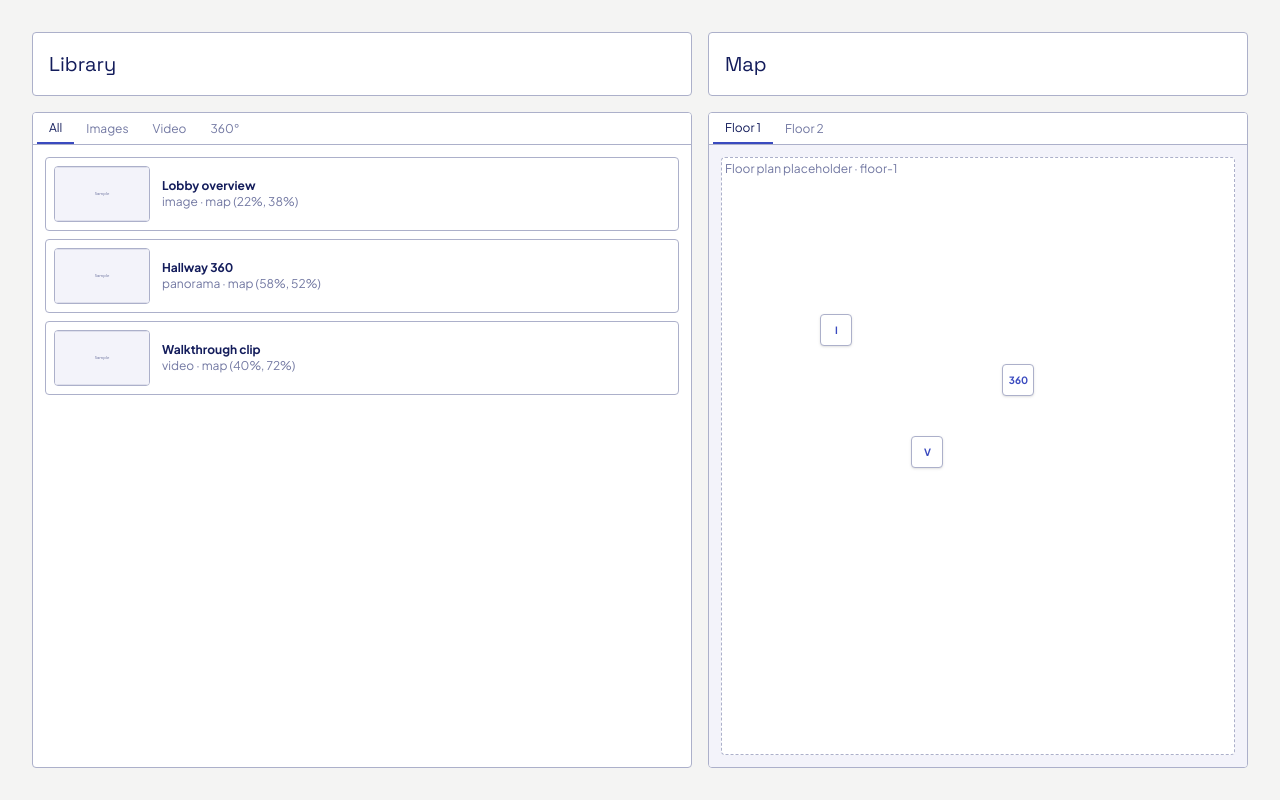
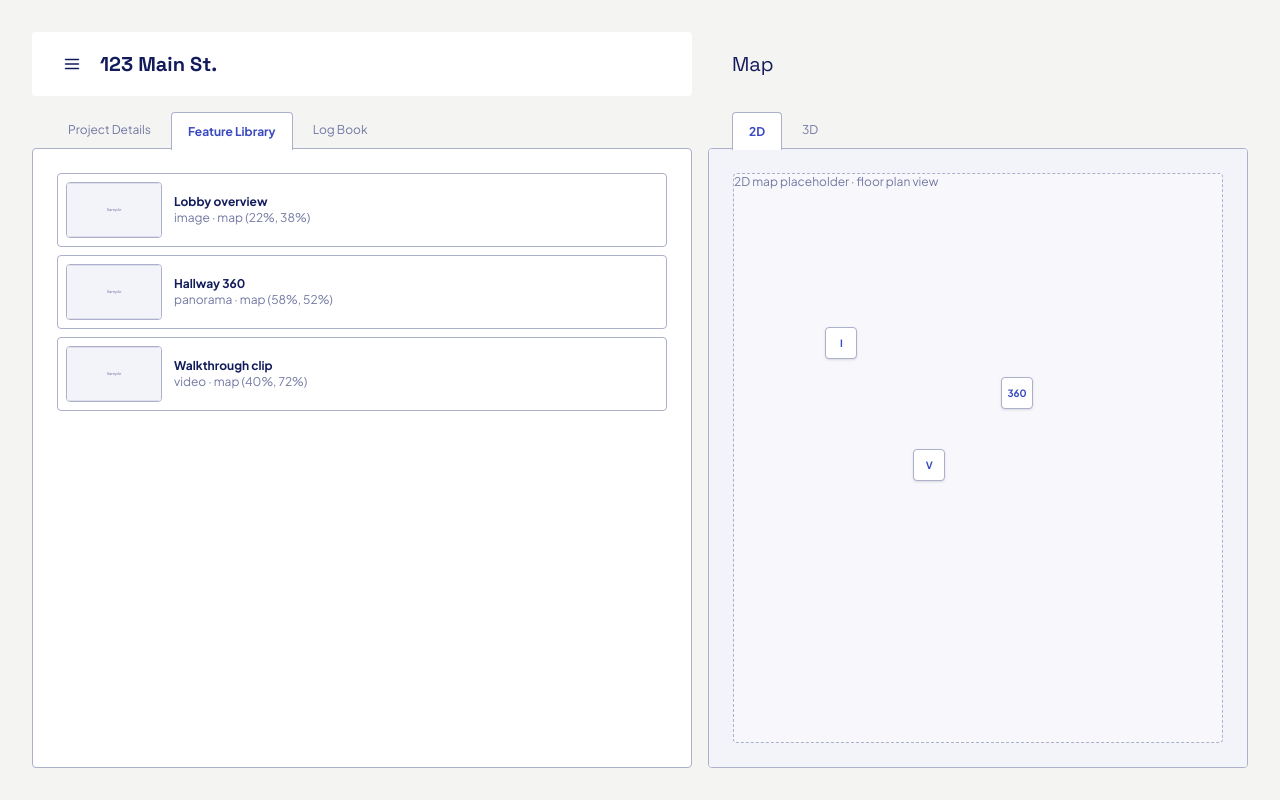
Before and after one commit to eptrszkwcz/260419_ocumap-R, a React (Vite) app: page / in a window 1280 px wide. Built offline with nearby package versions, Linux system fonts and the light colour scheme.

Commit message:
updates to feature library and main nav

```diff
--- a/src/components/Panel.tsx
+++ b/src/components/Panel.tsx
@@ -5,7 +5,7 @@ type PanelProps = HTMLAttributes<HTMLDivElement>
 export function Panel({ className = '', children, ...rest }: PanelProps) {
   return (
     <div
-      className={`rounded-panel border border-stroke bg-panel ${className}`.trim()}
+      className={`ocu-panel-surface border border-stroke bg-panel ${className}`.trim()}
       {...rest}
     >
       {children}
--- a/src/components/PanelTabRow.tsx
+++ b/src/components/PanelTabRow.tsx
@@ -17,21 +17,31 @@ export function PanelTabRow({
     <div
       role="tablist"
       aria-label={ariaLabel}
-      className="flex h-tab-row shrink-0 items-stretch border-b border-stroke bg-panel px-1"
+      className="flex min-h-tab-row shrink-0 items-end gap-2 overflow-visible bg-page px-panel-padding"
     >
       {tabs.map((tab) => {
         const selected = tab.id === activeId
+        if (selected) {
+          return (
+            <button
+              key={tab.id}
+              type="button"
+              role="tab"
+              aria-selected
+              className="ocu-tab-active-surface ocu-tab-active-overlap relative z-10 box-border flex min-w-0 shrink-0 items-center border border-stroke border-b-0 bg-panel px-4 font-sans text-standard font-bold text-fg-highlight shadow-none transition-colors focus-visible:outline-none focus-visible:ring-2 focus-visible:ring-fg-highlight/35"
+              onClick={() => onSelect(tab.id)}
+            >
+              {tab.label}
+            </button>
+          )
+        }
         return (
           <button
             key={tab.id}
             type="button"
             role="tab"
-            aria-selected={selected}
-            className={`font-sans text-standard px-3 transition-colors ${
-              selected
-                ? 'border-b-2 border-fg-highlight text-fg'
-                : 'text-fg-muted hover:text-fg'
-            }`}
+            aria-selected={false}
+            className="box-border flex h-tab-row min-w-0 shrink-0 items-center px-3 font-sans text-standard text-fg-muted transition-colors hover:text-fg focus-visible:outline-none focus-visible:ring-2 focus-visible:ring-fg-highlight/35"
             onClick={() => onSelect(tab.id)}
           >
             {tab.label}
--- /dev/null
+++ b/src/components/TabPanelBody.tsx
@@ -0,0 +1,20 @@
+import type { HTMLAttributes } from 'react'
+
+/**
+ * White main panel below folder-style tabs; uses full panel radius (4px). The active
+ * tab overlaps the top border with a square bottom edge.
+ */
+export function TabPanelBody({
+  className = '',
+  children,
+  ...rest
+}: HTMLAttributes<HTMLDivElement>) {
+  return (
+    <div
+      className={`ocu-tab-panel-body relative z-0 flex min-h-0 flex-1 flex-col overflow-hidden border border-stroke bg-panel ${className}`.trim()}
+      {...rest}
+    >
+      {children}
+    </div>
+  )
+}
--- a/src/index.css
+++ b/src/index.css
@@ -22,12 +22,42 @@
 
   --spacing-page: 32px;
   --spacing-panel: 16px;
+  --spacing-panel-padding: 24px;
 
   --height-header: 64px;
-  --height-tab-row: 32px;
+  --height-tab-row: 36px;
   --height-button: 32px;
   --height-badge: 20px;
   --size-icon-button: 32px;
+}
+
+@layer components {
+  /** Full 4px rounding for header cards and similar surfaces */
+  .ocu-panel-surface {
+    border-radius: var(--radius-panel);
+  }
+
+  /** Main body under folder tabs: full 4px rounding (top + bottom corners) */
+  .ocu-tab-panel-body {
+    border-radius: var(--radius-panel);
+  }
+
+  /** Selected tab: rounded top only; bottom edge stays square where it meets the panel */
+  .ocu-tab-active-surface {
+    border-top-left-radius: var(--radius-panel);
+    border-top-right-radius: var(--radius-panel);
+    border-bottom-left-radius: 0;
+    border-bottom-right-radius: 0;
+  }
+
+  /**
+   * Pull the panel up and extend the tab downward so panel `border-top` is covered
+   * by tab background (no visible seam between tab and body).
+   */
+  .ocu-tab-active-overlap {
+    height: calc(var(--height-tab-row) + 2px);
+    margin-bottom: -2px;
+  }
 }
 
 @layer base {
--- a/src/panels/library/LibraryColumn.tsx
+++ b/src/panels/library/LibraryColumn.tsx
@@ -1,34 +1,35 @@
 import { useState } from 'react'
 
-import { Panel } from '@/components/Panel'
 import { PanelTabRow, type TabItem } from '@/components/PanelTabRow'
+import { TabPanelBody } from '@/components/TabPanelBody'
 
 import { LibraryContent } from '@/panels/library/LibraryContent'
 import { LibraryHeader } from '@/panels/library/LibraryHeader'
 
 const libraryTabs: TabItem[] = [
-  { id: 'all', label: 'All' },
-  { id: 'images', label: 'Images' },
-  { id: 'video', label: 'Video' },
-  { id: 'panorama', label: '360°' },
+  { id: 'project-details', label: 'Project Details' },
+  { id: 'feature-library', label: 'Feature Library' },
+  { id: 'log-book', label: 'Log Book' },
 ]
 
 export function LibraryColumn() {
-  const [tab, setTab] = useState(libraryTabs[0]!.id)
+  const [tab, setTab] = useState('feature-library')
 
   return (
     <div className="flex min-h-0 min-w-0 flex-col">
       <LibraryHeader />
       <div className="h-4 shrink-0" aria-hidden />
-      <Panel className="flex min-h-0 flex-1 flex-col overflow-hidden p-0">
+      <div className="flex min-h-0 flex-1 flex-col">
         <PanelTabRow
           tabs={libraryTabs}
           activeId={tab}
           onSelect={setTab}
           aria-label="Library sections"
         />
-        <LibraryContent activeTabId={tab} />
-      </Panel>
+        <TabPanelBody>
+          <LibraryContent activeTabId={tab} />
+        </TabPanelBody>
+      </div>
     </div>
   )
 }
--- a/src/panels/library/LibraryContent.tsx
+++ b/src/panels/library/LibraryContent.tsx
@@ -1,24 +1,35 @@
-import { sampleAssets, type AssetKind } from '@/data/sampleAssets'
-
-const libraryTabFilters: Record<string, (k: AssetKind) => boolean> = {
-  all: () => true,
-  images: (k) => k === 'image',
-  video: (k) => k === 'video',
-  panorama: (k) => k === 'panorama',
-}
+import { sampleAssets } from '@/data/sampleAssets'
 
 type LibraryContentProps = {
   activeTabId: string
 }
 
 export function LibraryContent({ activeTabId }: LibraryContentProps) {
-  const filter = libraryTabFilters[activeTabId] ?? libraryTabFilters.all
-  const rows = sampleAssets.filter((a) => filter(a.kind))
+  if (activeTabId === 'project-details') {
+    return (
+      <div className="min-h-0 flex-1 overflow-auto p-panel-padding">
+        <p className="font-sans text-standard text-fg-muted">
+          Project metadata and settings will appear here.
+        </p>
+      </div>
+    )
+  }
 
+  if (activeTabId === 'log-book') {
+    return (
+      <div className="min-h-0 flex-1 overflow-auto p-panel-padding">
+        <p className="font-sans text-standard text-fg-muted">
+          Activity and audit log entries will appear here.
+        </p>
+      </div>
+    )
+  }
+
+  /* feature-library */
   return (
-    <div className="min-h-0 flex-1 overflow-auto p-3">
+    <div className="min-h-0 flex-1 overflow-auto p-panel-padding">
       <ul className="flex flex-col gap-2">
-        {rows.map((asset) => (
+        {sampleAssets.map((asset) => (
           <li
             key={asset.id}
             className="flex items-center gap-3 rounded-panel border border-stroke bg-panel p-2"
@@ -39,9 +50,6 @@ export function LibraryContent({ activeTabId }: LibraryContentProps) {
           </li>
         ))}
       </ul>
-      {rows.length === 0 ? (
-        <p className="font-sans text-standard text-fg-muted">No assets in this tab.</p>
-      ) : null}
     </div>
   )
 }
--- a/src/panels/library/LibraryHeader.tsx
+++ b/src/panels/library/LibraryHeader.tsx
@@ -1,9 +1,36 @@
 import { Panel } from '@/components/Panel'
+
+function HamburgerIcon() {
+  return (
+    <svg
+      xmlns="http://www.w3.org/2000/svg"
+      width="18"
+      height="18"
+      viewBox="0 0 18 18"
+      fill="none"
+      aria-hidden
+    >
+      <path
+        stroke="currentColor"
+        strokeWidth="1.5"
+        strokeLinecap="round"
+        d="M2.5 4.5h13M2.5 9h13M2.5 13.5h13"
+      />
+    </svg>
+  )
+}
 
 export function LibraryHeader() {
   return (
-    <Panel className="flex h-header shrink-0 items-center px-4">
-      <h1 className="font-title text-title text-fg">Library</h1>
+    <Panel className="flex h-header shrink-0 items-center gap-3 border-0 px-panel-padding">
+      <button
+        type="button"
+        className="text-fg hover:bg-area-highlight focus-visible:outline-none focus-visible:ring-2 focus-visible:ring-fg-highlight/35 flex size-icon-button shrink-0 items-center justify-center rounded-panel border border-transparent transition-colors"
+        aria-label="Menu"
+      >
+        <HamburgerIcon />
+      </button>
+      <h1 className="min-w-0 truncate font-title text-title font-bold text-fg">123 Main St.</h1>
     </Panel>
   )
 }
--- a/src/panels/map/MapColumn.tsx
+++ b/src/panels/map/MapColumn.tsx
@@ -1,32 +1,34 @@
 import { useState } from 'react'
 
-import { Panel } from '@/components/Panel'
 import { PanelTabRow, type TabItem } from '@/components/PanelTabRow'
+import { TabPanelBody } from '@/components/TabPanelBody'
 
 import { MapContent } from '@/panels/map/MapContent'
 import { MapHeader } from '@/panels/map/MapHeader'
 
 const mapTabs: TabItem[] = [
-  { id: 'floor-1', label: 'Floor 1' },
-  { id: 'floor-2', label: 'Floor 2' },
+  { id: '2d', label: '2D' },
+  { id: '3d', label: '3D' },
 ]
 
 export function MapColumn() {
-  const [tab, setTab] = useState(mapTabs[0]!.id)
+  const [tab, setTab] = useState('2d')
 
   return (
     <div className="flex min-h-0 min-w-0 flex-col">
       <MapHeader />
       <div className="h-4 shrink-0" aria-hidden />
-      <Panel className="flex min-h-0 flex-1 flex-col overflow-hidden p-0">
+      <div className="flex min-h-0 flex-1 flex-col">
         <PanelTabRow
           tabs={mapTabs}
           activeId={tab}
           onSelect={setTab}
-          aria-label="Map floors"
+          aria-label="Map view mode"
         />
-        <MapContent activeTabId={tab} />
-      </Panel>
+        <TabPanelBody>
+          <MapContent activeTabId={tab} />
+        </TabPanelBody>
+      </div>
     </div>
   )
 }
--- a/src/panels/map/MapContent.tsx
+++ b/src/panels/map/MapContent.tsx
@@ -6,14 +6,12 @@ type MapContentProps = {
 
 export function MapContent({ activeTabId }: MapContentProps) {
   return (
-    <div className="relative min-h-0 flex-1 overflow-hidden bg-area-highlight">
-      <div
-        className="absolute inset-3 rounded-panel border border-dashed border-stroke bg-panel"
-        aria-hidden
-      />
-      <div className="relative h-full min-h-[200px] p-4">
+    <div className="flex min-h-0 flex-1 flex-col overflow-hidden bg-area-highlight p-panel-padding">
+      <div className="relative flex min-h-[200px] flex-1 flex-col rounded-panel border border-dashed border-stroke bg-panel/40">
         <p className="font-sans text-standard text-fg-muted">
-          Floor plan placeholder · {activeTabId}
+          {activeTabId === '3d'
+            ? '3D map placeholder · orbit / spatial view'
+            : '2D map placeholder · floor plan view'}
         </p>
         <div className="relative mt-4 h-[min(360px,55vh)] w-full">
           {sampleAssets.map((asset) => (
--- a/src/panels/map/MapHeader.tsx
+++ b/src/panels/map/MapHeader.tsx
@@ -2,7 +2,7 @@ import { Panel } from '@/components/Panel'
 
 export function MapHeader() {
   return (
-    <Panel className="flex h-header shrink-0 items-center px-4">
+    <Panel className="flex h-header shrink-0 items-center border-0 bg-transparent px-panel-padding">
       <h1 className="font-title text-title text-fg">Map</h1>
     </Panel>
   )
```
